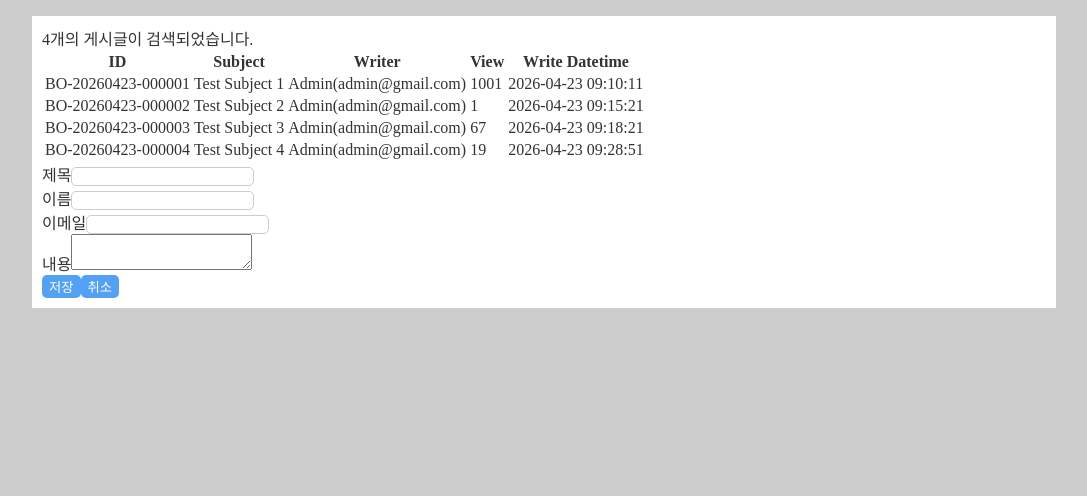
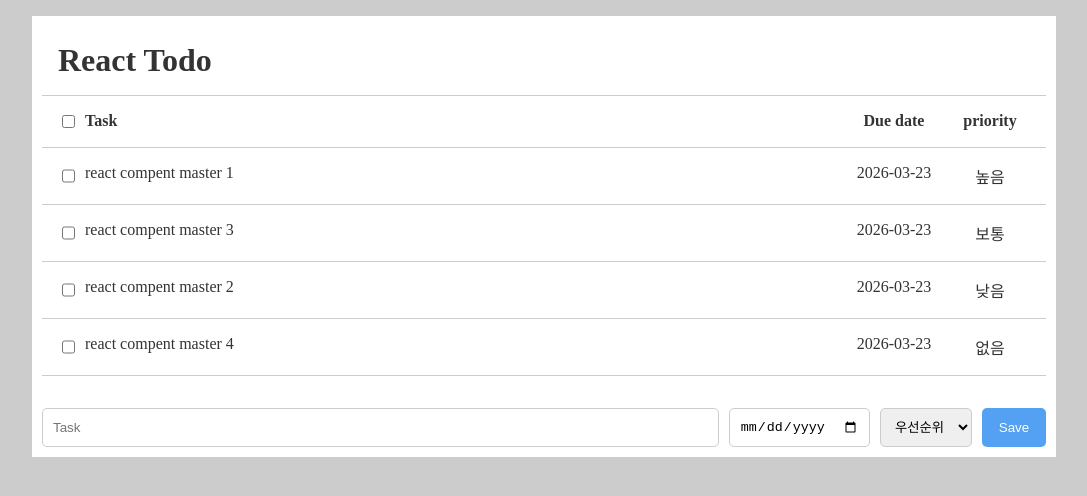
Before and after one commit to pjhyoun01/ktds-university-consortium-27th_React, a React (Vite) app in the folder hello-react/: page / in a window 1280 px wide. Shown: the top 496 px of the page, without its empty margins (96-1183 px from the left). Built offline with nearby package versions, Linux system fonts and the light colour scheme.

Commit message:
React referenceType useState

```diff
--- a/hello-react/src/App.jsx
+++ b/hello-react/src/App.jsx
@@ -16,8 +16,8 @@ import ArticleMain from "./components/articles/ArticleMain.jsx";
 export default function App() {
   return (
     <>
-      {/*<TodoMain />*/}
-        <ArticleMain/>
+      <TodoMain />
+      {/*  <ArticleMain/>*/}
     </>
 
   );
--- a/hello-react/src/components/todo/TaskItems.jsx
+++ b/hello-react/src/components/todo/TaskItems.jsx
@@ -1,13 +1,16 @@
-const TaskItems = ({todo, priorities}) => {
-    // props todo의 이름과 todo.todo의 이름이 같아 객페 구조 분해 불가
+const TaskItems = ({todo, priorities, onDoneChange}) => {
+    // props todo의 이름과 todo.todo의 이름이 같아 객체 구조 분해 불가
     // todo.todo의 이름을 todoTask로 변경해 할당
-    const {id, todo:todoTask, dueDate, priority} = todo;
+    const {id, todo:todoTask, dueDate, priority, isDone} = todo;
+
+    const doneClass = isDone ? 'done' : 'not-done';
+
     return (
         <li className="task-item">
-            <input type="checkbox" id={id}/>
-            <label htmlFor={id}>{todoTask}</label>
-            <span className="due-date">{dueDate}</span>
-            <span className="priority">{priorities[priority]}</span>
+            <input type="checkbox" id={id} onChange={() => onDoneChange(id)} checked={isDone} />
+            <label className={doneClass} htmlFor={id}>{todoTask}</label>
+            <span className={`due-date ${doneClass}`}>{dueDate}</span>
+            <span className={`priority ${doneClass}`}>{priorities[priority]}</span>
         </li>
     )
 }
--- a/hello-react/src/components/todo/TaskList.jsx
+++ b/hello-react/src/components/todo/TaskList.jsx
@@ -1,19 +1,19 @@
 import TaskItems, {TodoItemForChildren} from "./TaskItems.jsx";
 
-const TaskList = ({todoDatas}) => {
+const TaskList = ({data, onDoneChange}) => {
 
     const priorities = ["없음", "높음", "보통", "낮음"];
 
     return (
         <>
-            {todoDatas.map((todo) => (
-                // <TaskItems todo={todo} priorities={priorities} />
-                <TodoItemForChildren>
-                    <input type="checkbox" id={todo.id}/>
-                    <label htmlFor={todo.id}>{todo.todo}</label>
-                    <span className="due-date">{todo.dueDate}</span>
-                    <span className="priority">{priorities[todo.priority]}</span>
-                </TodoItemForChildren>
+            {data.map((todo) => (
+                <TaskItems todo={todo} priorities={priorities} onDoneChange={onDoneChange}/>
+                // <TodoItemForChildren>
+                //     <input type="checkbox" id={todo.id}/>
+                //     <label htmlFor={todo.id}>{todo.todo}</label>
+                //     <span className="due-date">{todo.dueDate}</span>
+                //     <span className="priority">{priorities[todo.priority]}</span>
+                // </TodoItemForChildren>
             ))}
         </>
     )
--- a/hello-react/src/components/todo/TodoMain.jsx
+++ b/hello-react/src/components/todo/TodoMain.jsx
@@ -12,37 +12,50 @@ import TaskHeader from "./TaskHeader.jsx";
 import TaskItems from "./TaskItems.jsx";
 import TodoAppender from "./TodoAppender.jsx";
 import TaskList from "./TaskList.jsx";
+import {useState} from "react";
 
 const TodoMain = () => {
     // const ==> 상수 정의
     // let ==> 변수 정의 (반복문 외 잘 사용하지 않음)
     // TODO JSON DATA
-  const todoDatas = [
+    const [data, setData] = useState([
         {
             id: "todo_1",
             todo: "react compent master 1",
             dueDate: "2026-03-23",
             priority: 1,
+            isDone: false
         },
         {
-      id: "todo_1",
+            id: "todo_3",
             todo: "react compent master 3",
             dueDate: "2026-03-23",
             priority: 2,
+            isDone: false
         },
         {
-      id: "todo_1",
+            id: "todo_2",
             todo: "react compent master 2",
             dueDate: "2026-03-23",
             priority: 3,
+            isDone: false
         },
         {
-      id: "todo_1",
+            id: "todo_4",
             todo: "react compent master 4",
             dueDate: "2026-03-23",
             priority: 0,
+            isDone: false
         },
-  ];
+    ]);
+
+    const onDoneChangeHandler = (id) => {
+        const tempData = (prev) =>
+            prev.map(item =>
+                item.id === id ? {...item, isDone: !item.isDone} : item
+        );
+        setData(tempData)
+    }
 
     const onTaskKeyUpHandler = () => {
         console.log("추가");
@@ -59,10 +72,11 @@ const TodoMain = () => {
         <div className="wrapper">
             <header>React Todo</header>
             <ul className="tasks">
-        <TaskHeader />
-        <TaskList todoDatas={todoDatas} />
+                <TaskHeader/>
+                <TaskList data={data} onDoneChange={onDoneChangeHandler}/>
             </ul>
-      <TodoAppender onTaskKeyUp={onTaskKeyUpHandler} onPriorityChange={onPriorityChangeHandler} onSaveClick={onSaveClickHandler} />
+            <TodoAppender onTaskKeyUp={onTaskKeyUpHandler} onPriorityChange={onPriorityChangeHandler}
+                          onSaveClick={onSaveClickHandler}/>
 
         </div>
     );
--- a/hello-react/src/index.css
+++ b/hello-react/src/index.css
@@ -107,6 +107,11 @@ body {
   flex-basis: 4rem;
 }
 
+.done {
+    color: #666;
+    text-decoration: line-through;
+}
+
 .done-todo {
   color: #ccc;
   text-decoration: line-through;
```
Lines whose indentation alone changed are shown as unchanged.
